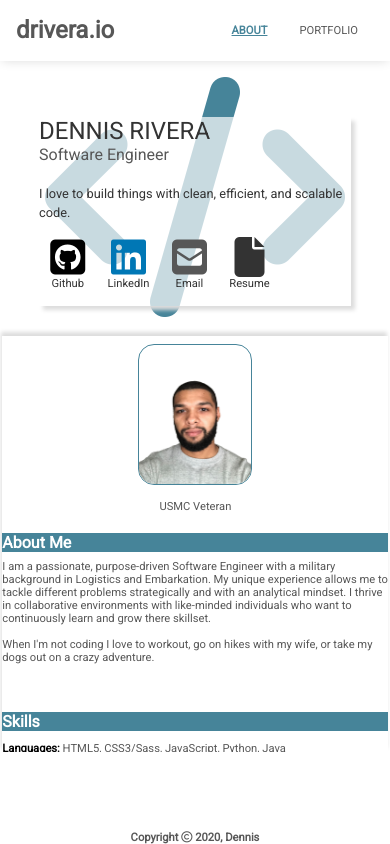
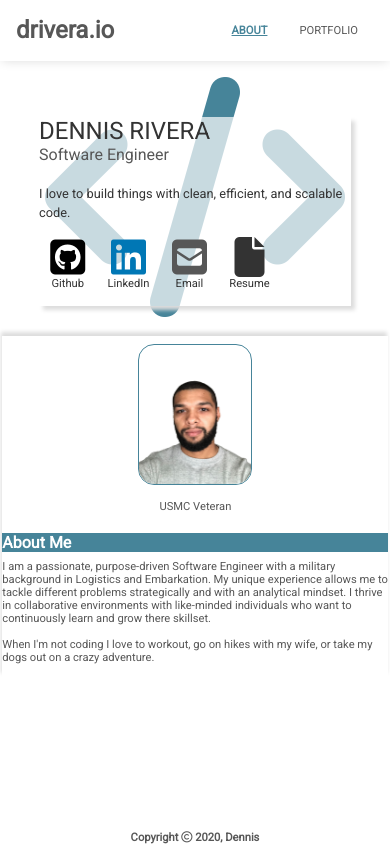
Before and after one commit to D-Riv/portfolio, a React (Create React App) app: page / in a window 390 px wide. Built offline with nearby package versions, Linux system fonts and the light colour scheme.

Commit message:
Fixed height issue on about me section while on mobile

```diff
--- a/public/index.html
+++ b/public/index.html
@@ -31,6 +31,8 @@
         rel="stylesheet"
       ></link>
 
+      <link href="//cdnjs.cloudflare.com/ajax/libs/font-awesome/4.3.0/css/font-awesome.css" rel="stylesheet" type="text/css" />
+
     <script
       src="https://kit.fontawesome.com/3937340128.js"
       crossorigin="anonymous"
--- a/src/scss/home.scss
+++ b/src/scss/home.scss
@@ -138,7 +138,7 @@ $adjust-height: 750px;
       padding: 0;
       margin-top: 6rem;
       margin-right: 0.1rem;
-      height: 50%;
+      height: 41%;
       width: 99%;
       box-shadow: -1px -4px 4px #dddddd;
     }
```
